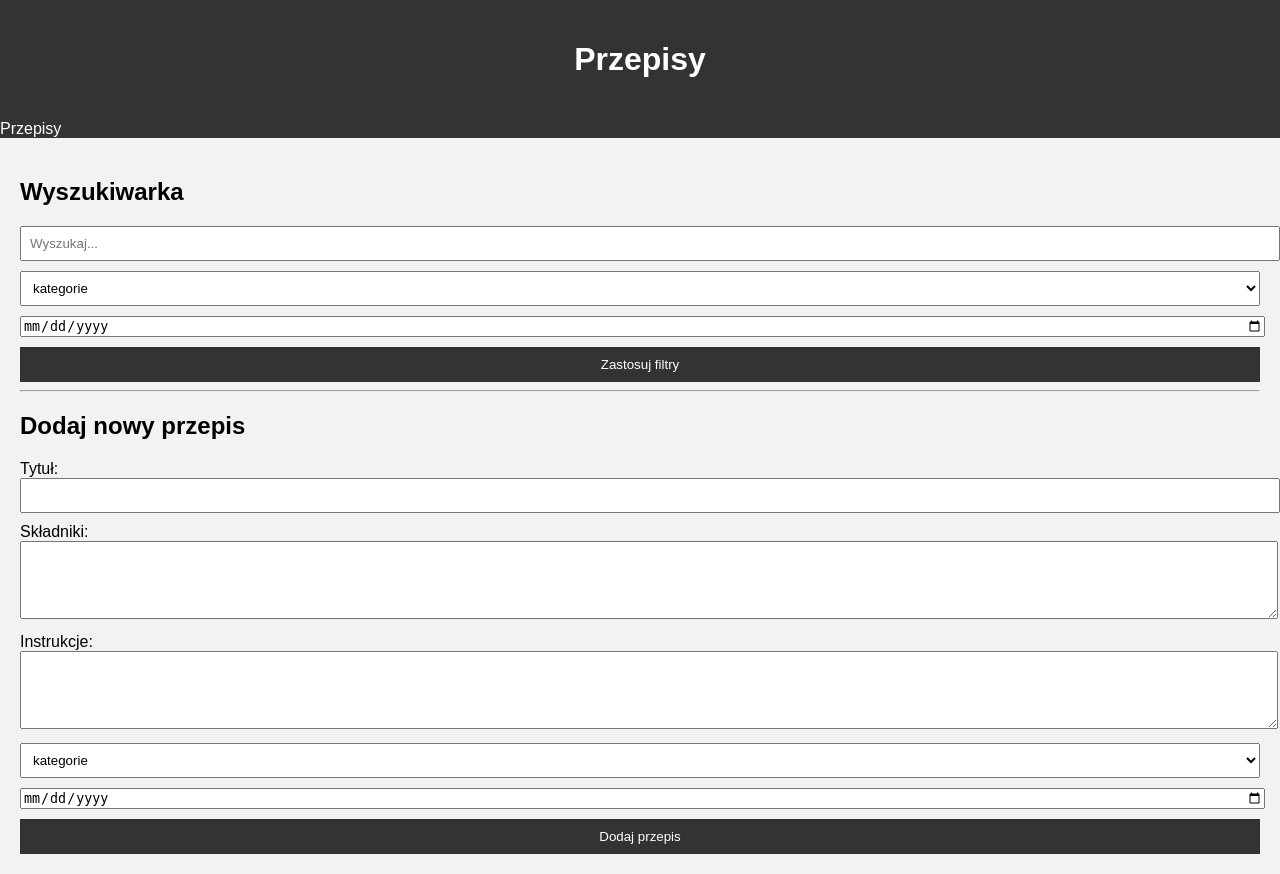
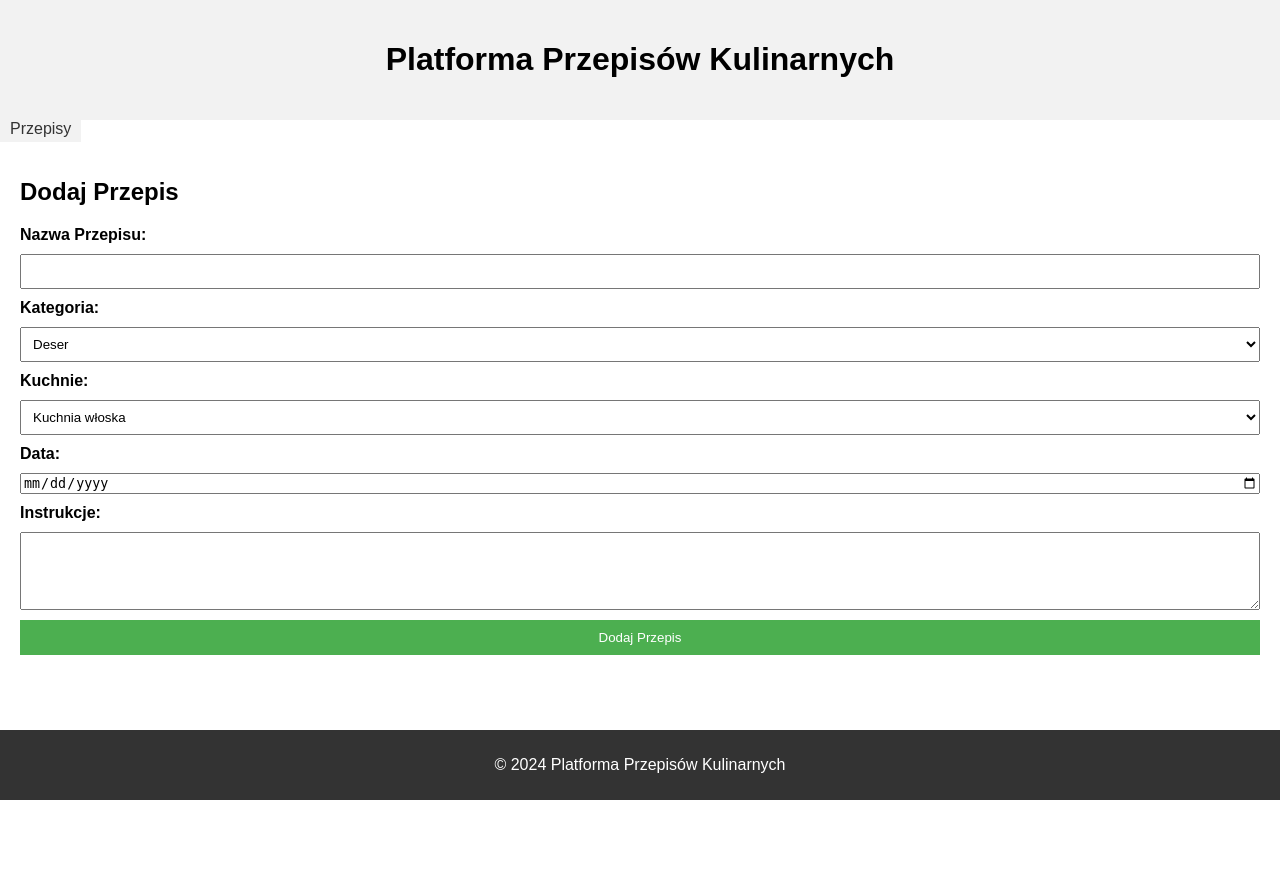
Before and after one commit to lysyzgred/kuchnia, a PHP site: page /strona1.html in a window 1280 px wide. After the commit the page ends 800 px from the top, so only its background shows below. Run offline with PHP 8.4, Linux system fonts and the light colour scheme.

Commit message:
zmiana druga

```diff
--- a/strona1.html
+++ b/strona1.html
@@ -8,46 +8,26 @@
 </head>
 <body>
     <header>
-        <h1>Przepisy</h1>
+        <h1>Platforma Przepisów Kulinarnych</h1>
     </header>
     <nav>
-        <a hover="#">Przepisy</a>
+        <a href="przepisy.html">Przepisy</a>
     </nav>
-    <div class="container">
-        <aside>
-            <h2>Wyszukiwarka</h2>
-            <input type="text" id="search" placeholder="Wyszukaj...">
-            <select id="category">
-                <option value="">kategorie</option>
-                <option value="kuchnia_włoska">Kuchnia włoska</option>
-                <option value="kuchnia_polska">Kuchnia polska</option>
-                <option value="kuchnia_japońska">Kuchnia japońska</option>
-                <option value="kuchnia_chińska">Kuchnia chińska</option>
-                <option value="kuchnia_niemiecka">Kuchnia niemiecka</option>
-                <option value="kuchnia_hiszpańska">Kuchnia hiszpańska</option>
-                <option value="kuchnia_francuska">Kuchnia francuska</option>
-                <option value="kuchnia_wietnamska">Kuchnia wietnamska</option>
-                <option value="kuchnia_czeska">Kuchnia czeska</option>
-                <option value="kuchnia_grecka">Kuchnia grecka</option>
-                <option value="kuchnia_meksykańska">Kuchnia meksykańska</option>
-                <option value="kuchnia_turecka">Kuchnia turecka</option>
-                <option value="kuchnia_angielska">Kuchnia angielska</option>
-                <label for="date">Data</label>
-                <input type="date" id="date" name="date">
-            </select>
-            <button onclick="applyFilters()">Zastosuj filtry</button>
+    <main>
+        <section id="add-recipe">
+            <h2>Dodaj Przepis</h2>
+            <form>
+                <label for="recipe-name">Nazwa Przepisu:</label>
+                <input type="text" id="recipe-name" name="recipe-name" required>
 
-            <hr>
-            <h2>Dodaj nowy przepis</h2>
-            <form id="addRecipeForm">
-                <label for="title">Tytuł:</label>
-                <input type="text" id="title" name="title" required>
-                <label for="składniki">Składniki:</label>
-                <textarea id="składniki" name="składniki" rows="4" required></textarea>
-                <label for="instructions">Instrukcje:</label>
-                <textarea id="instructions" name="instructions" rows="4" required></textarea>
-                <select id="category">
-                    <option value="">kategorie</option>
+                <label for="recipe-category">Kategoria:</label>
+                <select id="recipe-category" name="recipe-category">
+                    <option value="deser">Deser</option>
+                    <option value="zupa">Zupa</option>
+                    <option value="danie-glowne">Danie Główne</option>
+                </select>
+                <label for="Cuisines">Kuchnie:</label>
+                <select id="Cuisines">
                     <option value="kuchnia_włoska">Kuchnia włoska</option>
                     <option value="kuchnia_polska">Kuchnia polska</option>
                     <option value="kuchnia_japońska">Kuchnia japońska</option>
@@ -61,11 +41,18 @@
                     <option value="kuchnia_meksykańska">Kuchnia meksykańska</option>
                     <option value="kuchnia_turecka">Kuchnia turecka</option>
                     <option value="kuchnia_angielska">Kuchnia angielska</option>
+                </select>
                 <label for="data">Data:</label>
                 <input type="date" id="date" name="date">
-                <button>Dodaj przepis</button>
+                <label for="recipe-instructions">Instrukcje:</label>
+                <textarea id="recipe-instructions" name="recipe-instructions" rows="4" required></textarea>
+                <button type="submit">Dodaj Przepis</button>
             </form>
-        </aside>
-    </div>
+        </section>
+    </main>
+
+    <footer>
+        <p>&copy; 2024 Platforma Przepisów Kulinarnych</p>
+    </footer>
 </body>
 </html>
--- a/style.css
+++ b/style.css
@@ -2,66 +2,72 @@ body {
     font-family: Arial, sans-serif;
     margin: 0;
     padding: 0;
+    display: flex;
+    flex-direction: column;
+    min-height: 100vh;
 }
 
 header {
-    background-color: #333;
-    color: #fff;
+    background-color: #f2f2f2;
+    padding: 20px;
     text-align: center;
-    padding: 20px 0;
 }
 
-.container {
-    display: flex;
+main {
+    padding: 20px;
+    flex: 1;
 }
 
-aside, main {
-    flex: 1;
-    padding: 20px;
+section {
+    margin-bottom: 20px;
 }
 
-aside {
-    background-color: #f2f2f2;
+form {
+    display: grid;
+    grid-gap: 10px;
 }
 
-input[type="text"], select {
-    width: 100%;
-    margin-bottom: 10px;
-    padding: 8px;
+label {
+    font-weight: bold;
 }
 
+input[type="text"],
+select,
 textarea {
     width: 100%;
-    margin-bottom: 10px;
     padding: 8px;
+    box-sizing: border-box;
 }
 
 button {
-    width: 100%;
-    padding: 10px;
-    background-color: #333;
-    color: #fff;
+    padding: 10px 20px;
+    background-color: #4caf50;
+    color: white;
     border: none;
     cursor: pointer;
 }
 
-button:hover {
-    background-color: #555;
-}
-
-.recipe {
-    border: 1px solid #ddd;
+footer {
+    background-color: #333;
+    color: white;
+    text-align: center;
     padding: 10px;
-    margin-bottom: 10px;
-}
-
-input[type="date"] {
-    width: 100%;
-    margin-bottom: 10px;
+    margin-top: auto;
 }
 
 nav {
-    background-color: #333;
-    color: #fff;
-    text-align: left;
+    width: 100%;
 }
+
+nav a {
+    text-decoration: none;
+    color: #333;
+    padding: 5px 10px;
+    margin: 0;
+    background-color: #f2f2f2;
+    width: 100%;
+}
+
+nav a:hover {
+    background-color: #ddd;
+}
```
